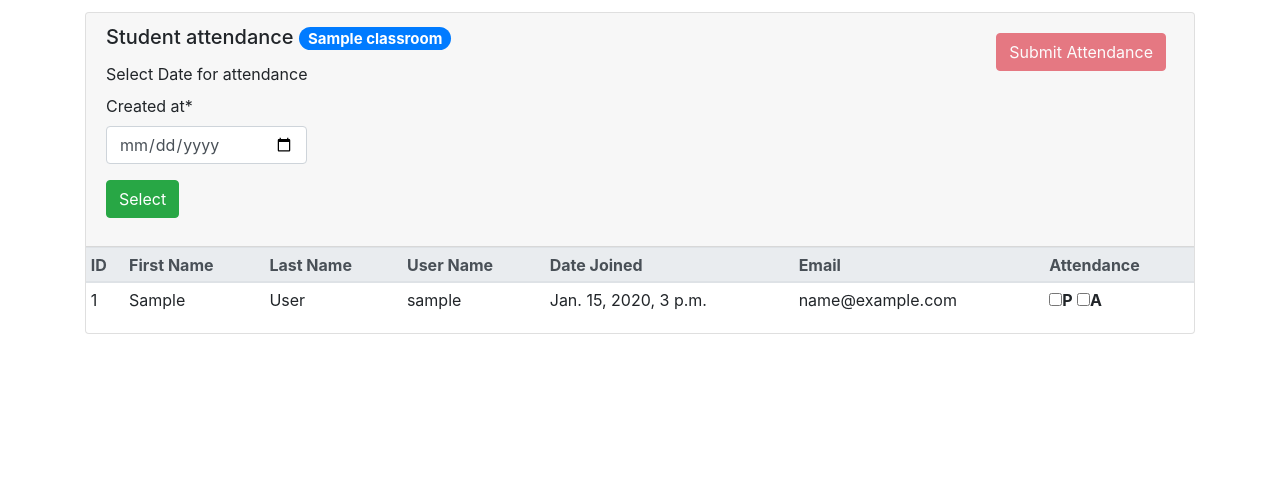
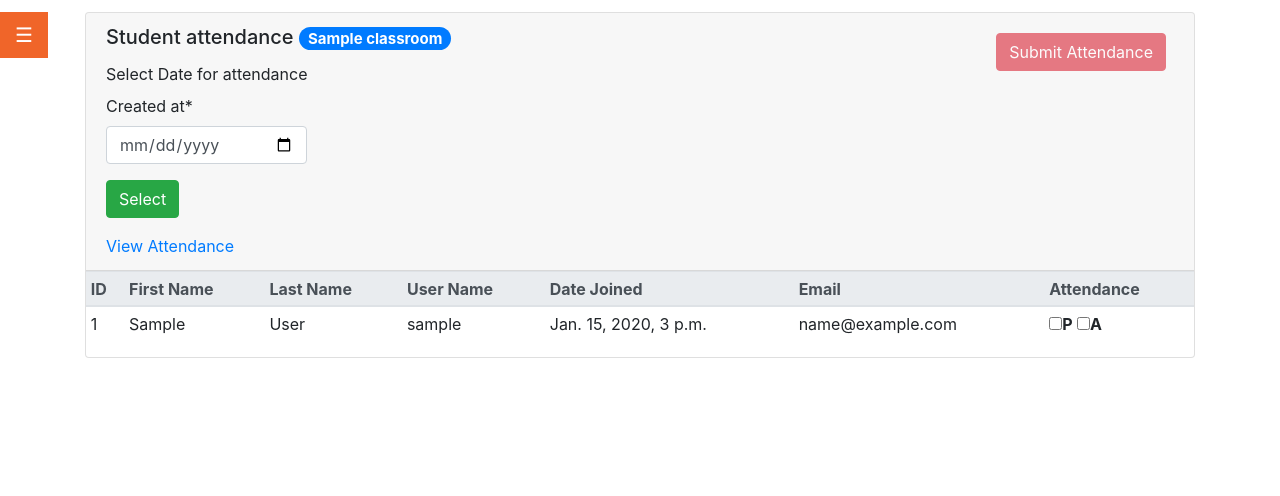
Before and after one commit to hamzaqazi/studydoorwaydotcomDjango, a Django app: page /classes/class_info/1/attendance in a window 1280 px wide. Shown: the part 78-574 px from the top of the page. Run offline with Django 3.2, Linux system fonts and the light colour scheme; tables that the repository leaves empty hold one stand-in row (values such as "Sample post"); some libraries are stand-ins or nearby versions.

Commit message:
View Attendance And Edit Attendance is Added By Hamza Qazi

```diff
--- a/classes/forms.py
+++ b/classes/forms.py
@@ -106,3 +106,8 @@ class AttendanceForm(ModelForm):
 		if Attendance.objects.filter(created_at=created_at).exists():
 			raise forms.ValidationError('You have already submitted attendance for this date')
 		return created_at
+
+class EditAttendanceForm(ModelForm):
+	class Meta:
+		model = Attendance
+		fields = ['present','absent']
--- a/classes/urls.py
+++ b/classes/urls.py
@@ -19,4 +19,6 @@ urlpatterns = [
 	path('classes/notification/<int:notification_id>/',views.delete_notification_view,name='delete_notification'),
 	# path('classes/s_class_info/<int:id>/<int:assignment_id>',views.submit_assignment_view,name='submit_assignment'),
 	path('classes/class_info/<int:class_id>/attendance',views.attendance_view,name='attendance'),
+	path('classes/class_info/<int:class_id>/view_attendance',views.view_attendance,name='view_attendance'),
+	path('classes/class_info/<int:class_id>/<int:att_id>/edit_attendance',views.edit_attendance,name='edit_attendance'),
 ]
--- a/classes/views.py
+++ b/classes/views.py
@@ -387,3 +387,26 @@ def attendance_view(request,class_id):
 		'class_room':class_room,
 	}
 	return render(request,'classes/attendance.html',context)
+
+def view_attendance(request,class_id):
+	class_room = ClassRoom.objects.get(id=class_id)
+	if request.method=="POST":
+		attendance_date = request.POST.get('attendance_date')
+		sResult = Attendance.objects.filter(class_room=class_room,created_at=attendance_date)
+		return render(request,'classes/view_attendance.html',{"data":sResult,"class_room":class_room})
+	else:
+		attendances = Attendance.objects.filter(class_room=class_room)
+		return render(request,'classes/view_attendance.html',{"data":attendances,"class_room":class_room})
+
+def edit_attendance(request,class_id,att_id):
+	class_room = ClassRoom.objects.get(id=class_id)
+	attendance = Attendance.objects.get(id=att_id)
+	edit_att_form = EditAttendanceForm(instance=attendance)
+	if request.method == 'POST':
+		edit_att_form = EditAttendanceForm(request.POST,instance=attendance)
+		if edit_att_form.is_valid():
+			edit_att_form.save()
+			messages.success(request, 'Attendance edited successfully')
+			return redirect('http://127.0.0.1:8000/classes/class_info/'+str(class_id)+'/view_attendance')
+
+	return render(request,'classes/edit_attendance.html',{'edit_att_form':edit_att_form,'attendance':attendance,'class_room':class_room})
--- a/templates/classes/attendance.html
+++ b/templates/classes/attendance.html
@@ -8,11 +8,11 @@
 
 
 
-
+<link rel="stylesheet" type="text/css" href="{% static '/css/class_info.css' %}">
 <script>
     document.formHasErrors = {% if attendanceForm.errors %}true{% else %}false{% endif %};
 </script>
-
+{% include 'side_panel.html' %}
 <div class="container" style="margin-top:90px">
 
 
@@ -37,11 +37,11 @@
           <div class="input-group-append">
             <button type="submit" class="btn btn-default"><i class="fas fa-search"></i></button>
           </div> -->
-
         </div>
       </div>
       <div id="att-date" class="pt-3">
 			</div>
+			<a class="text-center" href="{% url 'view_attendance' class_room.id %}">View Attendance</a>
 		</div>
 		<div class="card-body table-responsive p-0">
 			<table class="table table-sm table-hover text-nowrap ">
@@ -118,13 +118,8 @@
 				a_ids[i]=$(this).val();
 				console.log('a_ids'+ a_ids);
 			})
-			if (p_ids.length ===0){
-				alert('please select absent or present');
-			}
-			else if (a_ids.length===0){
-				alert('please select absent or present');
-			}
-			else{
+
+
 				$.ajax({
 				url:window.location.href,
 				method:'POST',
@@ -140,7 +135,7 @@
 					location.reload()
 				},
 			})
-			}
+
 
 		})
 		$("#myform")[0].reset();
```
Also changed, not shown: templates/classes/edit_attendance.html (added, +25 -0 lines), templates/classes/view_attendance.html (added, +70 -0 lines). Lines whose indentation alone changed are shown as unchanged.
